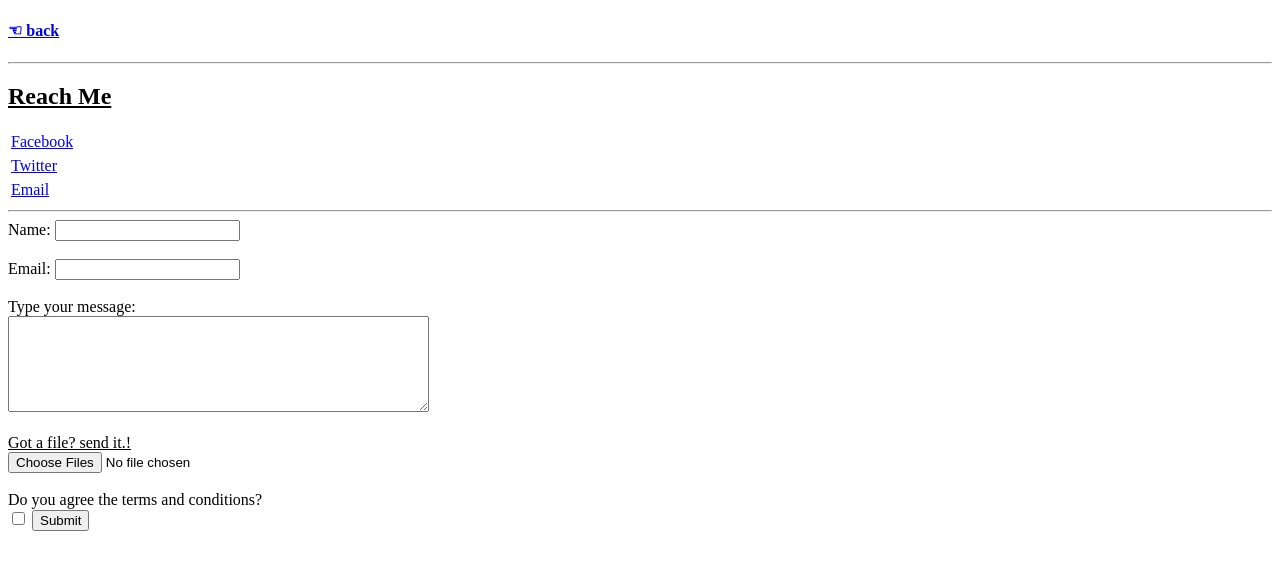
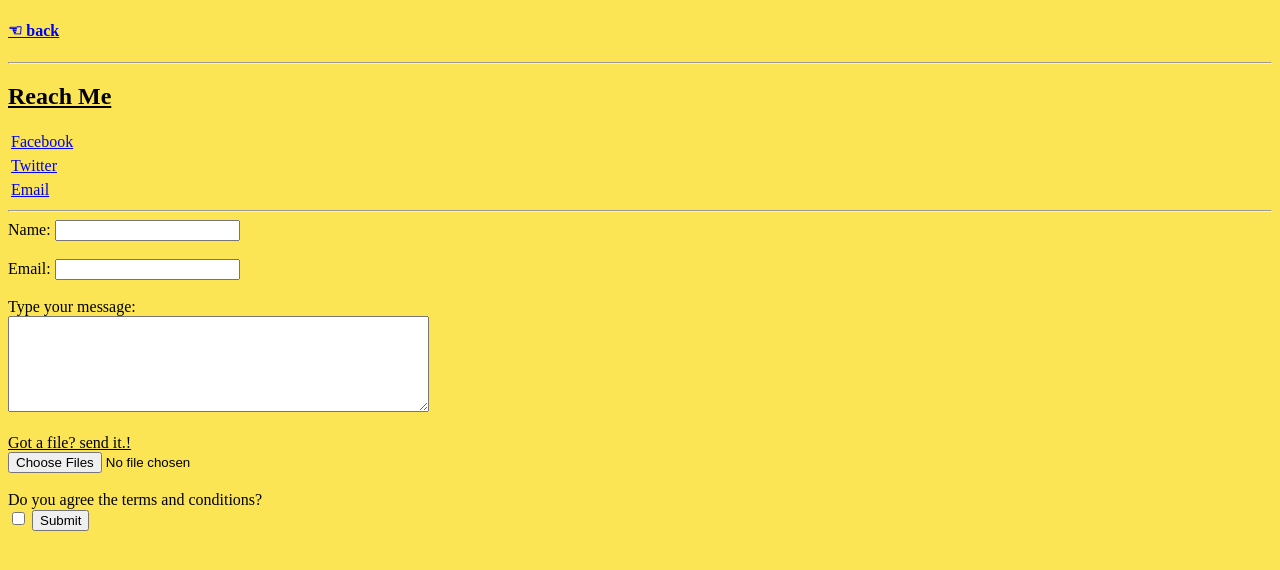
Before and after one commit to Checkit-brah/seewee, a plain HTML site: page Contact.html in a window 1280 px wide. Drawn offline with Linux system fonts and the light colour scheme.

Commit message:
Update Contact.html

```diff
--- a/Contact.html
+++ b/Contact.html
@@ -5,6 +5,11 @@
   <meta charset="utf-8">
   <title>Contact</title>
 </head>
+<style>
+  body{
+     background-color: #fbe555;
+      }
+</style>
 
 <body>
   <h4><a href="index.html"> ☜ back</a></h4>
```
